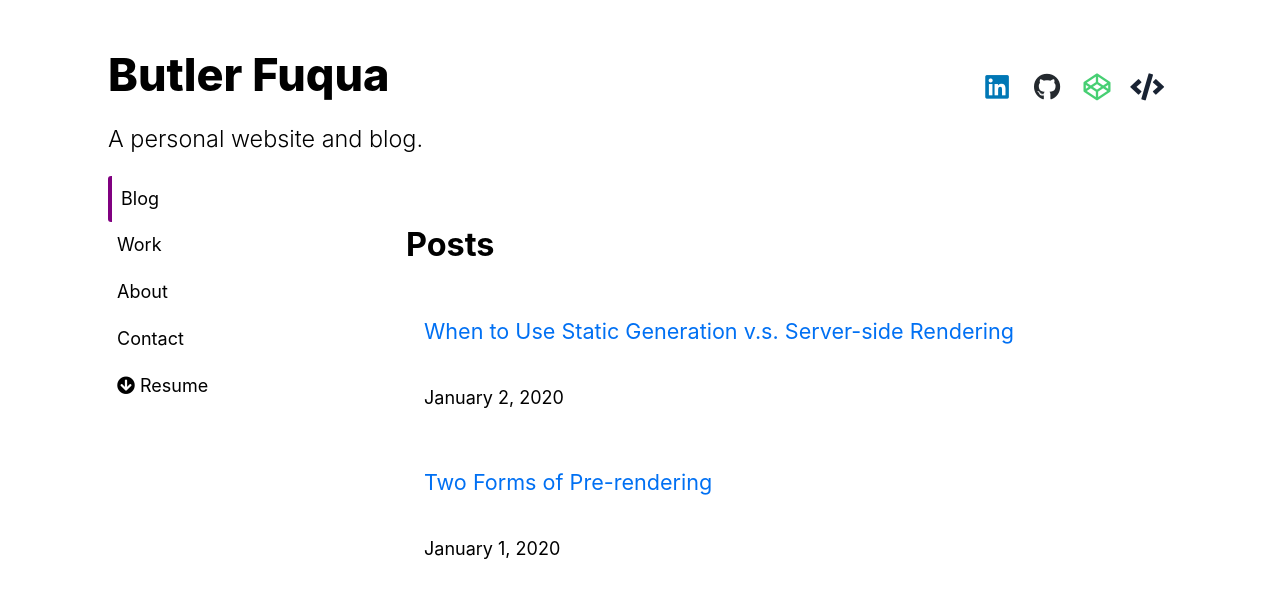
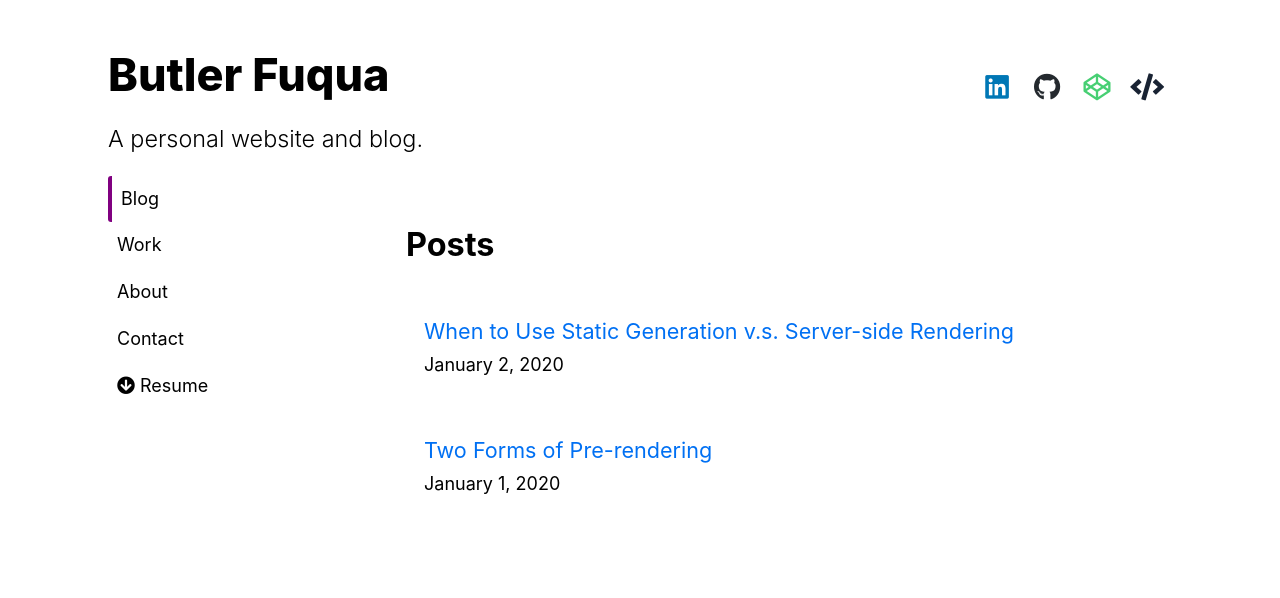
Before and after one commit to ButlerFuqua/personal-blog, a Next.js app: page / in a window 1280 px wide. Shown: the top 598 px of the page. Built offline with nearby package versions, Linux system fonts and the light colour scheme.

Commit message:
Remove extra div in postsLists

```diff
--- a/components/postsSection.js
+++ b/components/postsSection.js
@@ -18,22 +18,11 @@ const Li = styled.li`
     transition: .4s;
     transform: scale(1.0);
 
-
-    & .extra {
-        font-size: 1rem;
-        max-height: 0;
-        overflow: hidden;
-        transition: .5s;
-    }
-
     &:hover{
        @media(min-width: 769px){
         transform: scale(1.02);
         box-shadow: 0px 0px 20px 6px rgba(0,0,0, .1);
 
-        & .extra {
-            max-height: 900px;
-        }
        }
     }
 `
@@ -48,9 +37,6 @@ export default function PostsSection({ posts, title, type }) {
                         <Link href={`/${type}/[id]`} as={`/${type}/${id}`}>
                             <a>{title}</a>
                         </Link>
-                        <div className="extra">
-                            <p>More information will go here</p>
-                        </div>
                         <br />
                         <small >
                             <Date dateString={date} />
```
